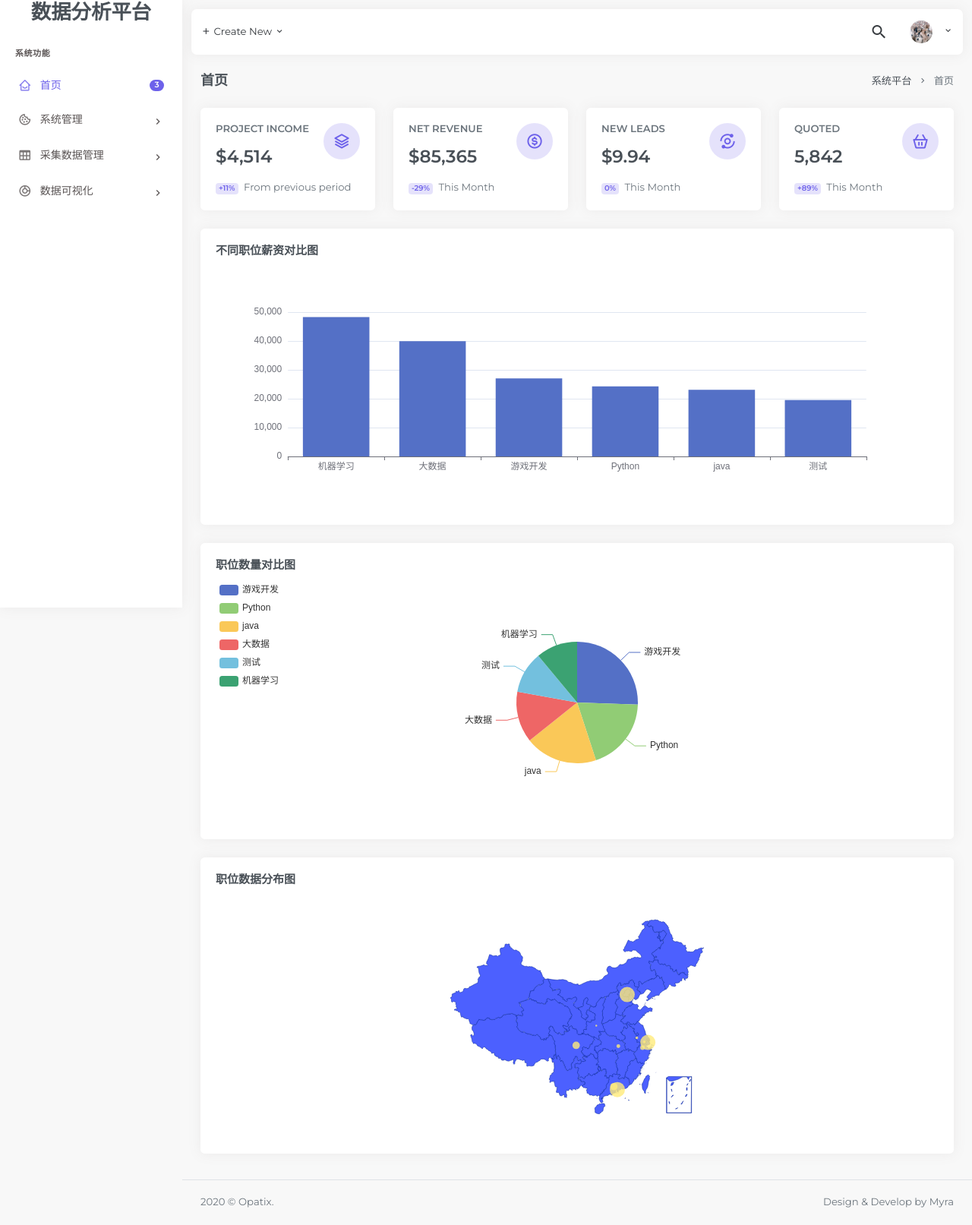
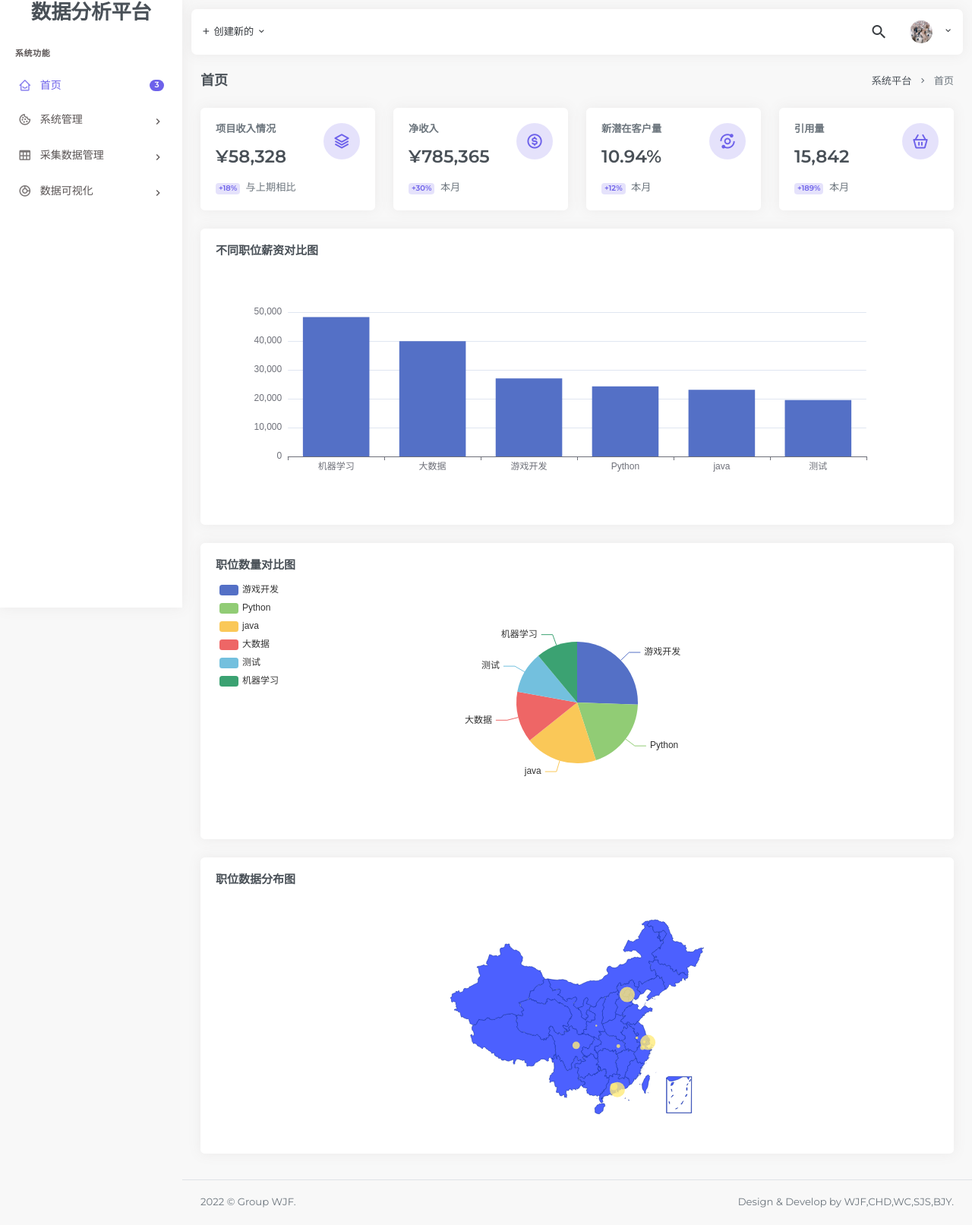
Before and after one commit to ychga/flask_project, a Flask app: page /main in a window 1280 px wide. Shown: the whole page at 76% size. Run offline with Flask 2, Linux system fonts and the light colour scheme; the visitor is signed in with stand-in values (Sample User, id 1); data comes from the database, SQL or seed files in the repository; some libraries are stand-ins or nearby versions.

Commit message:
localization

```diff
--- a/datadance/templates/header.html
+++ b/datadance/templates/header.html
@@ -10,29 +10,29 @@
                     <div class="dropdown d-none d-sm-inline-block">
                         <button type="button" class="btn header-item waves-effect" id="page-header-user-dropdown"
                             data-toggle="dropdown" aria-haspopup="true" aria-expanded="false">
-                            <i class="mdi mdi-plus"></i> Create New
+                            <i class="mdi mdi-plus"></i> 创建新的
                             <i class="mdi mdi-chevron-down d-none d-sm-inline-block"></i>
                         </button>
                         <div class="dropdown-menu">
 
                             <!-- item-->
                             <a href="javascript:void(0);" class="dropdown-item notify-item">
-                                Application
+                                数据
                             </a>
 
                             <!-- item-->
                             <a href="javascript:void(0);" class="dropdown-item notify-item">
-                                Software
+                                图表
                             </a>
 
                             <!-- item-->
                             <a href="javascript:void(0);" class="dropdown-item notify-item">
-                                EMS System
+                                应用
                             </a>
 
                             <!-- item-->
                             <a href="javascript:void(0);" class="dropdown-item notify-item">
-                                CRM App
+                                APP
                             </a>
                         </div>
                     </div>
@@ -144,25 +144,25 @@
                         <div class="dropdown-menu dropdown-menu-right">
                             <a class="dropdown-item d-flex align-items-center justify-content-between"
                                 href="javascript:void(0)">
-                                <span>Inbox</span>
+                                <span>消息</span>
                                 <span>
                                     <span class="badge badge-pill badge-soft-primary">3</span>
                                 </span>
                             </a>
                             <a class="dropdown-item d-flex align-items-center justify-content-between"
                                 href="javascript:void(0)">
-                                <span>Profile</span>
+                                <span>个人资料</span>
                                 <span>
                                     <span class="badge badge-pill badge-soft-danger">1</span>
                                 </span>
                             </a>
                             <a class="dropdown-item d-flex align-items-center justify-content-between"
                                 href="javascript:void(0)">
-                                Settings
+                                设置
                             </a>
                             <a class="dropdown-item d-flex align-items-center justify-content-between"
                                 href="javascript:void(0)">
-                                <span>Lock Account</span>
+                                <span>锁定</span>
                             </a>
                             <a class="dropdown-item d-flex align-items-center justify-content-between"
                                 href="/logout">
--- a/datadance/templates/index.html
+++ b/datadance/templates/index.html
@@ -80,7 +80,7 @@
 
                                     <div class="row mt-4">
                                         <div class="col-sm-12 text-center">
-                                            <p class="text-white-50 mb-0">Create an account? <a href="pages-register.html" class="text-white-50 ml-1"><b>Sign Up</b></a></p>
+                                            <p class="text-white-50 mb-0">创建账户? <a href="pages-register.html" class="text-white-50 ml-1"><b>Sign Up</b></a></p>
                                         </div>
                                     </div>
 
--- a/datadance/templates/jobchart.html
+++ b/datadance/templates/jobchart.html
@@ -199,11 +199,11 @@
                 <div class="container-fluid">
                     <div class="row">
                         <div class="col-sm-6">
-                            2020 © Opatix.
+                            2022 © Group WJF.
                         </div>
                         <div class="col-sm-6">
                             <div class="text-sm-right d-none d-sm-block">
-                                Design & Develop by Myra
+                                Design & Develop by WJF,CHD,WC,SJS,BJY.
                             </div>
                         </div>
                     </div>
--- a/datadance/templates/jobdetail.html
+++ b/datadance/templates/jobdetail.html
@@ -145,11 +145,11 @@
                 <div class="container-fluid">
                     <div class="row">
                         <div class="col-sm-6">
-                            2020 © Opatix.
+                            2022 © Group WJF.
                         </div>
                         <div class="col-sm-6">
                             <div class="text-sm-right d-none d-sm-block">
-                                Design & Develop by Myra
+                                Design & Develop by WJF,CHD,WC,SJS,BJY.
                             </div>
                         </div>
                     </div>
--- a/datadance/templates/main.html
+++ b/datadance/templates/main.html
@@ -66,9 +66,9 @@
                                             <i class="bx bx-layer m-0 h3 text-primary"></i>
                                         </span>
                                     </div>
-                                    <h6 class="text-muted text-uppercase mt-0">Project Income</h6>
-                                    <h3 class="my-3">$4,514</h3>
-                                    <span class="badge badge-soft-primary mr-1"> +11% </span> <span class="text-muted">From previous period</span>
+                                    <h6 class="text-muted text-uppercase mt-0">项目收入情况</h6>
+                                    <h3 class="my-3">¥58,328</h3>
+                                    <span class="badge badge-soft-primary mr-1"> +18% </span> <span class="text-muted">与上期相比</span>
                                 </div>
                             </div>
                         </div>
@@ -81,9 +81,9 @@
                                             <i class="bx bx-dollar-circle m-0 h3 text-primary"></i>
                                         </span>
                                     </div>
-                                    <h6 class="text-muted text-uppercase mt-0">Net Revenue</h6>
-                                    <h3 class="my-3">$85,365</h3>
-                                    <span class="badge badge-soft-primary mr-1"> -29% </span> <span class="text-muted">This Month</span>
+                                    <h6 class="text-muted text-uppercase mt-0">净收入</h6>
+                                    <h3 class="my-3">¥785,365</h3>
+                                    <span class="badge badge-soft-primary mr-1"> +30% </span> <span class="text-muted">本月</span>
                                 </div>
                             </div>
                         </div>
@@ -96,9 +96,9 @@
                                             <i class="bx bx-analyse m-0 h3 text-primary"></i>
                                         </span>
                                     </div>
-                                    <h6 class="text-muted text-uppercase mt-0">New Leads</h6>
-                                    <h3 class="my-3">$<span data-plugin="counterup">9.94</span></h3>
-                                    <span class="badge badge-soft-primary mr-1"> 0% </span> <span class="text-muted">This Month</span>
+                                    <h6 class="text-muted text-uppercase mt-0">新潜在客户量</h6>
+                                    <h3 class="my-3"><span data-plugin="counterup">10.94%</span></h3>
+                                    <span class="badge badge-soft-primary mr-1"> +12% </span> <span class="text-muted">本月</span>
                                 </div>
                             </div>
                         </div>
@@ -111,9 +111,9 @@
                                             <i class="bx bx-basket m-0 h3 text-primary"></i>
                                         </span>
                                     </div>
-                                    <h6 class="text-muted text-uppercase mt-0">Quoted </h6>
-                                    <h3 class="my-3" data-plugin="counterup">5,842</h3>
-                                    <span class="badge badge-soft-primary mr-1"> +89% </span> <span class="text-muted">This Month</span>
+                                    <h6 class="text-muted text-uppercase mt-0">引用量</h6>
+                                    <h3 class="my-3" data-plugin="counterup">15,842</h3>
+                                    <span class="badge badge-soft-primary mr-1"> +189% </span> <span class="text-muted">本月</span>
                                 </div>
                             </div>
                         </div>
@@ -169,11 +169,11 @@
                 <div class="container-fluid">
                     <div class="row">
                         <div class="col-sm-6">
-                            2020 © Opatix.
+                            2022 © Group WJF.
                         </div>
                         <div class="col-sm-6">
                             <div class="text-sm-right d-none d-sm-block">
-                                Design & Develop by Myra
+                                Design & Develop by WJF,CHD,WC,SJS,BJY.
                             </div>
                         </div>
                     </div>
```
